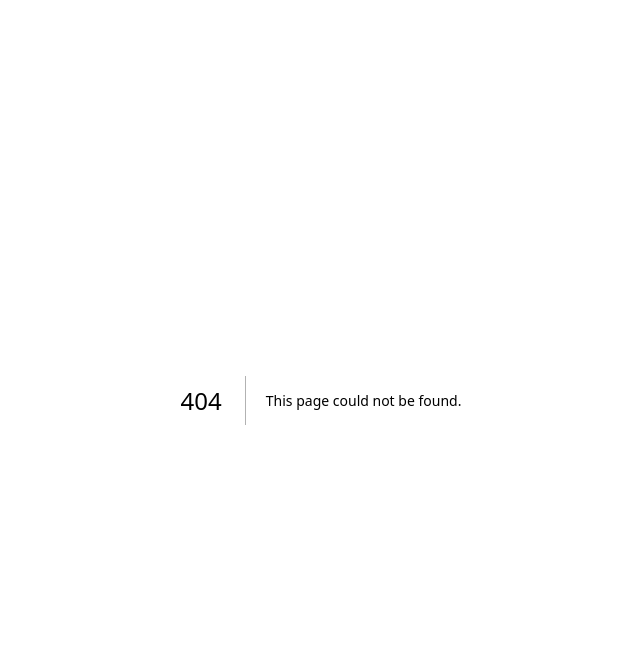
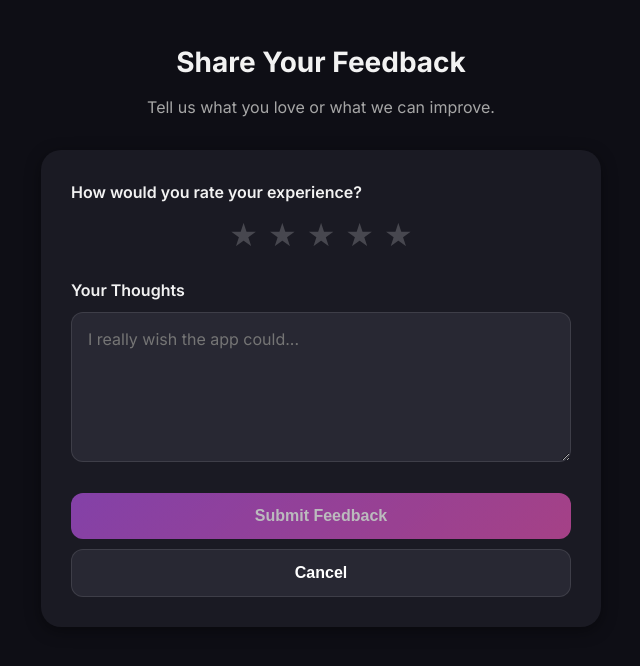
Before and after one commit to relationshipmastery01-debug/coupleconnect, a Next.js app: page /feedback in a window 1280 px wide. Before the commit this address had no page. Shown: the top 666 px of the page, without its empty margins (319-959 px from the left). Built offline with nearby package versions, Linux system fonts and the light colour scheme; no server answers.

Commit message:
Add feedback system

```diff
--- a/src/app/dashboard/page.tsx
+++ b/src/app/dashboard/page.tsx
@@ -171,6 +171,12 @@ export default function DashboardPage() {
                         <div className={styles.actionTitle}>Insights</div>
                         <div className={styles.actionDesc}>View trends and suggestions</div>
                     </Link>
+
+                    <Link href="/feedback" className={styles.actionCard}>
+                        <div className={styles.actionIcon}>💭</div>
+                        <div className={styles.actionTitle}>Feedback</div>
+                        <div className={styles.actionDesc}>Help us improve</div>
+                    </Link>
                 </div>
             </div>
         </div>
--- /dev/null
+++ b/src/app/feedback/feedback.module.css
@@ -0,0 +1,117 @@
+.container {
+    min-height: 100vh;
+    padding: 40px 20px;
+    max-width: 600px;
+    margin: 0 auto;
+}
+
+.header {
+    margin-bottom: 30px;
+    text-align: center;
+}
+
+.header h1 {
+    font-size: 28px;
+    font-weight: 700;
+    margin-bottom: 10px;
+}
+
+.subtitle {
+    color: var(--color-text-muted);
+}
+
+.formCard {
+    background: var(--color-surface);
+    padding: 30px;
+    border-radius: var(--border-radius-lg);
+    box-shadow: var(--shadow-md);
+}
+
+.formGroup {
+    margin-bottom: 24px;
+}
+
+.label {
+    display: block;
+    margin-bottom: 8px;
+    font-weight: 600;
+    color: var(--color-text);
+}
+
+.textarea {
+    width: 100%;
+    min-height: 150px;
+    padding: 16px;
+    background: var(--color-surface-light);
+    border: 1px solid rgba(255, 255, 255, 0.1);
+    border-radius: var(--border-radius-md);
+    color: white;
+    font-size: 16px;
+    resize: vertical;
+}
+
+.textarea:focus {
+    outline: none;
+    border-color: var(--color-primary);
+}
+
+.ratingContainer {
+    display: flex;
+    gap: 10px;
+    justify-content: center;
+    margin: 10px 0;
+}
+
+.starBtn {
+    background: none;
+    border: none;
+    font-size: 32px;
+    cursor: pointer;
+    transition: transform 0.2s;
+    color: rgba(255, 255, 255, 0.2);
+}
+
+.starBtn:hover {
+    transform: scale(1.2);
+}
+
+.starActive {
+    color: #ffd700;
+}
+
+.submitBtn {
+    width: 100%;
+    padding: 14px;
+    background: linear-gradient(135deg, var(--color-primary), var(--color-secondary));
+    color: white;
+    border: none;
+    border-radius: var(--border-radius-md);
+    font-size: 16px;
+    font-weight: 600;
+    cursor: pointer;
+    transition: opacity 0.2s;
+}
+
+.submitBtn:disabled {
+    opacity: 0.7;
+    cursor: not-allowed;
+}
+
+.successMessage {
+    text-align: center;
+    padding: 40px;
+    background: var(--color-surface);
+    border-radius: var(--border-radius-lg);
+}
+
+.successIcon {
+    font-size: 48px;
+    margin-bottom: 20px;
+    display: block;
+}
+
+.backBtn {
+    margin-top: 20px;
+    background: var(--color-surface-light);
+    border: 1px solid rgba(255, 255, 255, 0.1);
+}
--- /dev/null
+++ b/src/app/feedback/page.tsx
@@ -0,0 +1,114 @@
+'use client';
+
+import { useState } from 'react';
+import { useRouter } from 'next/navigation';
+import { supabase } from '@/lib/supabase';
+import styles from './feedback.module.css';
+
+export default function FeedbackPage() {
+    const router = useRouter();
+    const [content, setContent] = useState('');
+    const [rating, setRating] = useState(0);
+    const [loading, setLoading] = useState(false);
+    const [submitted, setSubmitted] = useState(false);
+
+    const handleSubmit = async (e: React.FormEvent) => {
+        e.preventDefault();
+        if (!content.trim() || rating === 0) return;
+
+        setLoading(true);
+        const { data: { user } } = await supabase.auth.getUser();
+
+        if (user) {
+            const { error } = await supabase
+                .from('feedback')
+                .insert({
+                    user_id: user.id,
+                    content: content,
+                    rating: rating
+                });
+
+            if (!error) {
+                setSubmitted(true);
+            } else {
+                alert('Failed to submit feedback. Please try again.');
+            }
+        }
+        setLoading(false);
+    };
+
+    if (submitted) {
+        return (
+            <div className={styles.container}>
+                <div className={styles.successMessage}>
+                    <span className={styles.successIcon}>🎉</span>
+                    <h2>Thank You!</h2>
+                    <p>Your feedback helps us make CoupleConnect better for everyone.</p>
+                    <button
+                        onClick={() => router.push('/dashboard')}
+                        className={`${styles.submitBtn} ${styles.backBtn}`}
+                    >
+                        Back to Dashboard
+                    </button>
+                </div>
+            </div>
+        );
+    }
+
+    return (
+        <div className={styles.container}>
+            <div className={styles.header}>
+                <h1>Share Your Feedback</h1>
+                <p className={styles.subtitle}>Tell us what you love or what we can improve.</p>
+            </div>
+
+            <div className={styles.formCard}>
+                <form onSubmit={handleSubmit}>
+                    <div className={styles.formGroup}>
+                        <label className={styles.label}>How would you rate your experience?</label>
+                        <div className={styles.ratingContainer}>
+                            {[1, 2, 3, 4, 5].map((star) => (
+                                <button
+                                    key={star}
+                                    type="button"
+                                    onClick={() => setRating(star)}
+                                    className={`${styles.starBtn} ${rating >= star ? styles.starActive : ''}`}
+                                >
+                                    ★
+                                </button>
+                            ))}
+                        </div>
+                    </div>
+
+                    <div className={styles.formGroup}>
+                        <label className={styles.label}>Your Thoughts</label>
+                        <textarea
+                            className={styles.textarea}
+                            value={content}
+                            onChange={(e) => setContent(e.target.value)}
+                            placeholder="I really wish the app could..."
+                            required
+                        />
+                    </div>
+
+                    <button
+                        type="submit"
+                        className={styles.submitBtn}
+                        disabled={loading || !content.trim() || rating === 0}
+                    >
+                        {loading ? 'Sending...' : 'Submit Feedback'}
+                    </button>
+
+                    <button
+                        type="button"
+                        onClick={() => router.push('/dashboard')}
+                        className={`${styles.submitBtn} ${styles.backBtn}`}
+                        style={{ marginTop: '10px' }}
+                    >
+                        Cancel
+                    </button>
+                </form>
+            </div>
+        </div>
+    );
+}
```
Also changed, not shown: src/app/admin/page.tsx (+37 -0 lines), 1 other file (tests, documents, lock files or other folders).
